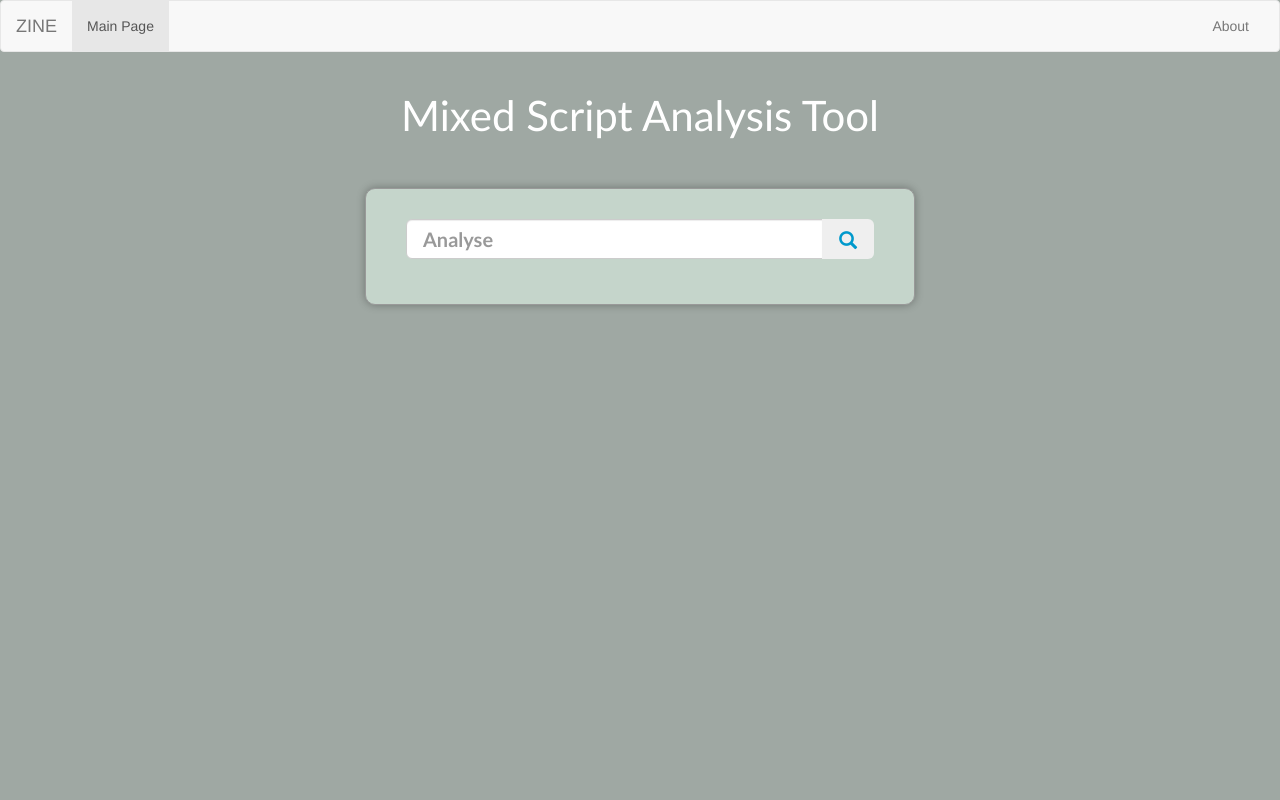
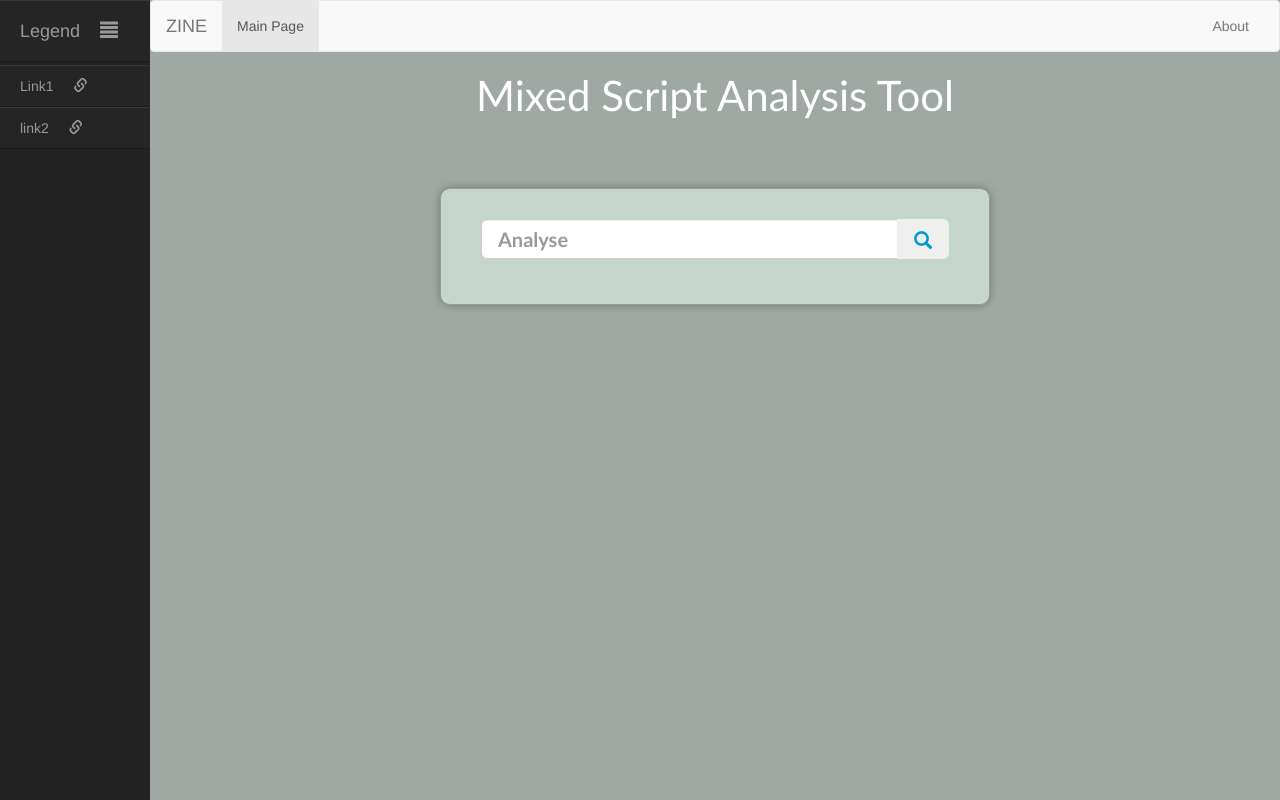
Before and after one commit to Mehul607/Online_Interface, a Django app: page / in a window 1280 px wide. Run offline with Django 3.2, Linux system fonts and the light colour scheme; some libraries are stand-ins or nearby versions.

Commit message:
Something

```diff
--- /dev/null
+++ b/analyser/static/analyser/css/styles.css
@@ -0,0 +1,190 @@
+
+h1 {
+    color: white;
+    text-align: center;
+    font-family:  calibri;
+    font-size: 3em;
+}
+body  {
+    background-color: #9FA8A3;
+}
+.buttontext {
+    margin-left: auto;
+    margin-right: auto;
+    width: 05em
+}
+.blocktext   {
+    background-color: #c5d5cb;
+    margin:auto;
+    position:center;
+    width:550px;
+    font-family: Calibri, Geneva, sans-serif;
+    font-size: 14px;
+    line-height: 24px;
+    font-weight: bold;
+    color: #09C;
+    border-radius: 10px;
+    padding:10px;
+    padding-top:30px;
+    padding-bottom:30px;
+    border: 1px solid #999;
+    box-shadow: 0px 0px 8px rgba(0, 0, 0, 0.3);
+}
+input    {
+    width:375px;
+    display:block;
+    border: 1px solid #999;
+    height: 25px;
+    box-shadow: 0px 0px 8px rgba(0, 0, 0, 0.3);
+}
+.input-lg {
+   font-size: 20px;
+   line-height: 30px;
+    width:550px;
+    height:40px;
+}
+.col-md-5{
+    background-color:#e3e0cf;
+    border-radius: 10px;
+    overflow: auto;
+    max-height: 100px;
+    }
+.col-md-12{
+    background-color:#e3e0cf;
+    border-radius: 10px;
+    height: 25px;
+    max-height: 400px;
+    overflow: auto
+    }
+.row{
+    margin-left:0px;
+    margin-right:0px;
+}
+
+#wrapper {
+    padding-left: 70px;
+    transition: all .4s ease 0s;
+    height: 100%
+}
+#sidebar-wrapper {
+    margin-left: -150px;
+    left: 70px;
+    width: 150px;
+    background: #222;
+    position: fixed;
+    height: 100%;
+    z-index: 10000;
+    transition: all .4s ease 0s;
+}
+
+.sidebar-nav {
+    display: block;
+    float: left;
+    width: 150px;
+    list-style: none;
+    margin: 0;
+    padding: 0;
+}
+#page-content-wrapper {
+    padding-left: 0;
+    margin-left: 0;
+    width: 100%;
+    height: auto;
+}
+#wrapper.active {
+    padding-left: 150px;
+}
+#wrapper.active #sidebar-wrapper {
+    left: 150px;
+}
+
+#page-content-wrapper {
+  width: 100%;
+}
+
+#sidebar_menu li a, .sidebar-nav li a {
+    color: #999;
+    display: block;
+    float: left;
+    text-decoration: none;
+    width: 150px;
+    background: #252525;
+    border-top: 1px solid #373737;
+    border-bottom: 1px solid #1A1A1A;
+    -webkit-transition: background .5s;
+    -moz-transition: background .5s;
+    -o-transition: background .5s;
+    -ms-transition: background .5s;
+    transition: background .5s;
+}
+.sidebar_name {
+    padding-top: 25px;
+    color: #fff;
+    opacity: .7;
+}
+
+.sidebar-nav li {
+  line-height: 40px;
+  text-indent: 20px;
+}
+
+.sidebar-nav li a {
+  color: #999999;
+  display: block;
+  text-decoration: none;
+}
+
+.sidebar-nav li a:hover {
+  color: #fff;
+  background: rgba(255,255,255,0.2);
+  text-decoration: none;
+}
+
+.sidebar-nav li a:active,
+.sidebar-nav li a:focus {
+  text-decoration: none;
+}
+
+.sidebar-nav > .sidebar-brand {
+  height: 65px;
+  line-height: 60px;
+  font-size: 18px;
+}
+
+.sidebar-nav > .sidebar-brand a {
+  color: #999999;
+}
+
+.sidebar-nav > .sidebar-brand a:hover {
+  color: #fff;
+  background: none;
+}
+.content-header {
+  height: 65px;
+  line-height: 65px;
+}
+
+.content-header h1 {
+  margin: 0;
+  margin-left: 20px;
+  line-height: 65px;
+  display: inline-block;
+}
+
+@media (max-width:767px) {
+    #wrapper {
+    padding-left: 70px;
+    transition: all .4s ease 0s;
+}
+#sidebar-wrapper {
+    left: 70px;
+}
+#wrapper.active {
+    padding-left: 150px;
+}
+#wrapper.active #sidebar-wrapper {
+    left: 150px;
+    width: 150px;
+    transition: all .4s ease 0s;
+}
+}
--- /dev/null
+++ b/analyser/static/analyser/scripts/scr.js
@@ -0,0 +1,4 @@
+$("#menu-toggle").click(function(e) {
+        e.preventDefault();
+        $("#wrapper").toggleClass("active");
+});
--- a/templates/Online_Interface/final.html
+++ b/templates/Online_Interface/final.html
@@ -5,69 +5,21 @@
 <link rel="stylesheet" href="http://maxcdn.bootstrapcdn.com/bootstrap/3.3.5/css/bootstrap.min.css">
 <script src="https://ajax.googleapis.com/ajax/libs/jquery/1.11.3/jquery.min.js"></script>
 <script src="http://maxcdn.bootstrapcdn.com/bootstrap/3.3.5/js/bootstrap.min.js"></script>
-<style>
+<link rel="stylesheet" type='text/css' href="{%  static "analyser/css/styles.css" %}" />
 
-h1 {
-    color: white;
-    text-align: center;
-    font-family:  "Ubuntu-R",calibri;
-    font-size: 3em;
-}
-body  {
-    background-color: #9fa8a3;
-}
-
-
-.buttontext {
-    margin-left: auto;
-    margin-right: auto;
-    width: 05em
-}
-.blocktext   {
-    background-color: #c5d5cb;
-    margin:auto;
-    position:center;
-    width:550px;
-    font-family: Calibri, Geneva, sans-serif;
-    font-size: 14px;
-    line-height: 24px;
-    font-weight: bold;
-    color: #09C;
-    border-radius: 10px;
-    padding:10px;
-    padding-top:30px;
-    padding-bottom:30px;
-    border: 1px solid #999;
-    box-shadow: 0px 0px 8px rgba(0, 0, 0, 0.3);
-}
-input    {
-    width:375px;
-    display:block;
-    border: 1px solid #999;
-    height: 25px;
-    box-shadow: 0px 0px 8px rgba(0, 0, 0, 0.3);
-}
-.input-lg {
-   font-size: 20px;
-   line-height: 30px;
-    width:550px;
-    height:40px;
-}
-.col-md-5{
-    background-color:#e3e0cf;
-    border-radius: 10px;
-    overflow: auto;
-    max-height: 100px;
-    }
-.col-md-12{
-    background-color:#e3e0cf;
-    border-radius: 10px;
-    height: 25px;
-    max-height: 400px;
-    overflow: auto
-    }
-</style>
 <title>M.S.A.T.</title>
+    <div id="wrapper" class="active">
+    <div id="sidebar-wrapper">
+        <ul id="sidebar_menu" class="sidebar-nav">
+            <li class="sidebar-brand"><a id="menu-toggle" href="#">Legend<span id="main_icon" class="glyphicon glyphicon-align-justify"></span></a></li>
+        </ul>
+        <ul class="sidebar-nav" id="sidebar">
+            <li><a>Link1<span class="sub_icon glyphicon glyphicon-link"></span></a></li>
+            <li><a>link2<span class="sub_icon glyphicon glyphicon-link"></span></a></li>
+        </ul>
+    </div>
+    <div id="page-content-wrapper">
+        <div class="page-content inset">
             <nav class="navbar navbar-default">
                 <div class="container-fluid">
                     <div class="navbar-header">
@@ -89,13 +41,10 @@ input    {
                     </div>
                 </div>
             </nav>
-</head>
-<div class="container">
             <h1>Mixed Script Analysis Tool</h1>
             </br>
-</br
-</br
-<body>
+            </br>
+            </br>
             <div id="demo" class="blocktext">
                 <div class="container-fluid">
                     <div class="col-xs-12">
@@ -116,7 +65,7 @@ input    {
                         <div class="row-fluid">
                             <div class="col-md-12">
                                 {% for a,b,c in word %}
-                    <span style="color:{{b}}" style="display:inline">{{ a }}</span>
+                                    <span style="color:{{b}}">{{ a }}</span>
                                 {% endfor %}
                             </div>
                         </div>
@@ -146,5 +95,6 @@ input    {
                     </div>
                 {% endif %}
             </div>
-</body>
         </div>
+    </div>
+</div>
```
Also changed, not shown: db.sqlite3. Lines whose indentation alone changed are shown as unchanged.
